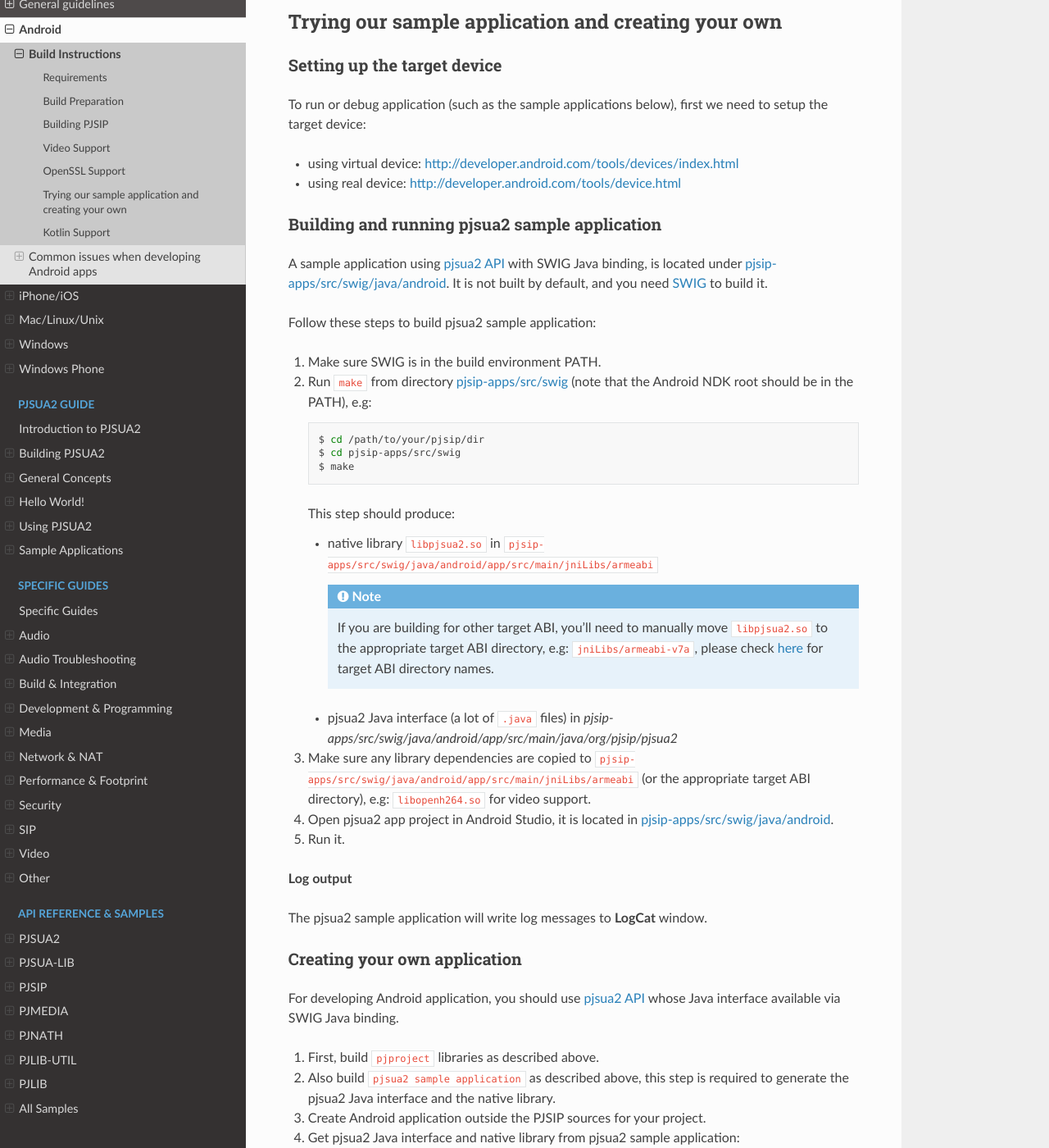
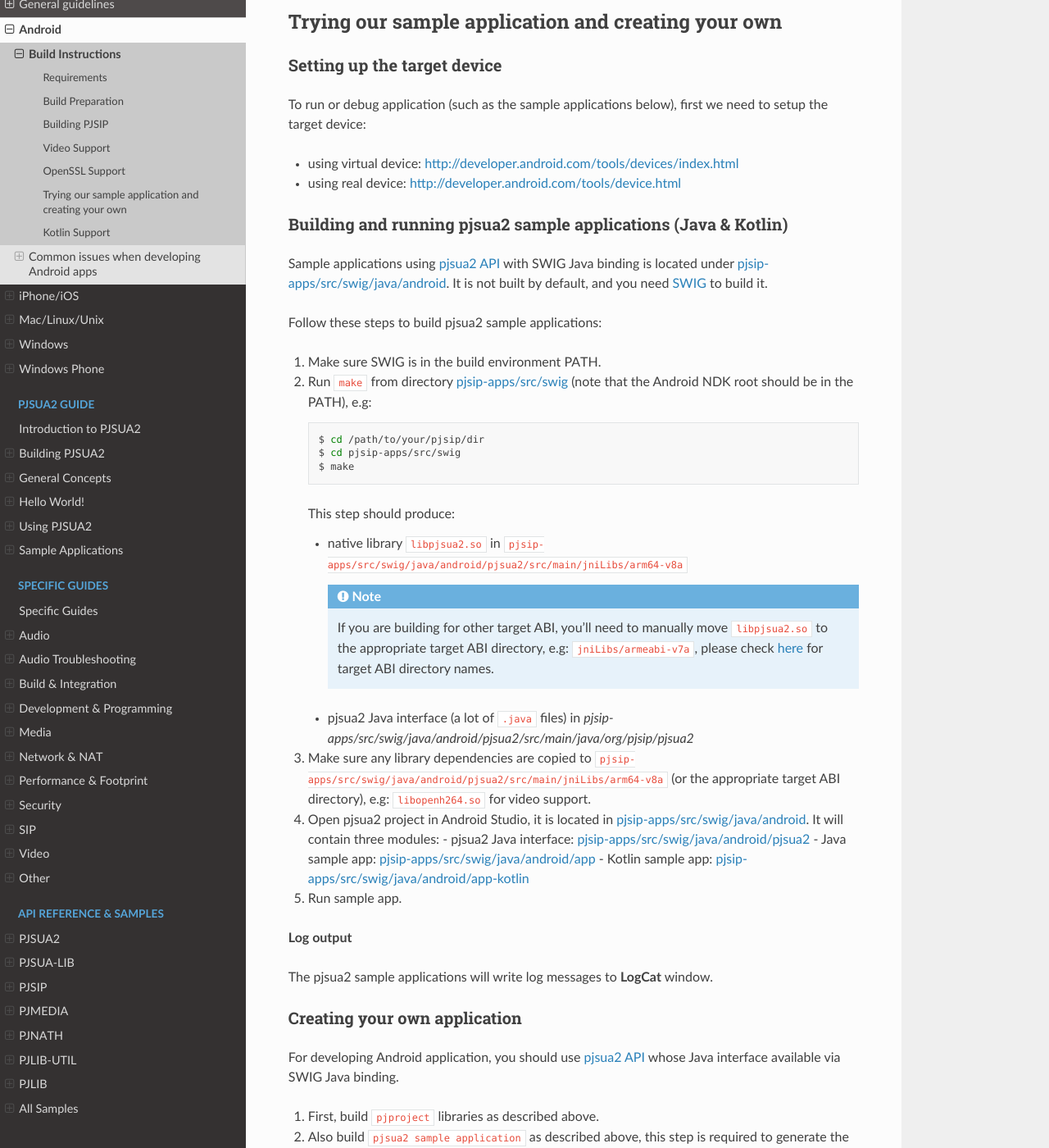
Before and after one commit to pjsip/pjproject_docs, a Sphinx documentation site: the page built from docs/source/get-started/android/build_instructions.rst, in a window 1280 px wide and 1400 px high, scrolled down 5589 px. Shown: the whole window at 82% size. Built offline with Sphinx 7.4.7 and the Read the Docs theme 2.0.0, drawn with Linux system fonts in a browser that asks for light colours; the version number could not be read and is left out; some of the changed text lies outside the part shown.

Commit message:
Update get-started/android/build_instructions.rst for Kotlin sample app

```diff
--- a/docs/source/get-started/android/build_instructions.rst
+++ b/docs/source/get-started/android/build_instructions.rst
@@ -284,14 +284,14 @@
 
 .. _android_pjsua2:
 
-Building and running pjsua2 sample application
+Building and running pjsua2 sample applications (Java & Kotlin)
 ^^^^^^^^^^^^^^^^^^^^^^^^^^^^^^^^^^^^^^^^^^^^^^^^^^^^^^^^^^^^^^^^
 
-A sample application using :doc:`pjsua2 API </api/pjsua2/ref>` with SWIG Java binding,
+Sample applications using :doc:`pjsua2 API </api/pjsua2/ref>` with SWIG Java binding
 is located under :source:`pjsip-apps/src/swig/java/android`. It is not built by
 default, and you need `SWIG <http://www.swig.org/download.html>`__ to build it.
 
-Follow these steps to build pjsua2 sample application:
+Follow these steps to build pjsua2 sample applications:
 
 #. Make sure SWIG is in the build environment PATH.
 #. Run ``make`` from directory :source:`pjsip-apps/src/swig` (note that the
@@ -305,7 +305,7 @@
 
    This step should produce:
 
-   * native library ``libpjsua2.so`` in ``pjsip-apps/src/swig/java/android/app/src/main/jniLibs/armeabi``
+   * native library ``libpjsua2.so`` in ``pjsip-apps/src/swig/java/android/pjsua2/src/main/jniLibs/arm64-v8a``
 
      .. note::
 
@@ -315,19 +315,23 @@
         for target ABI directory names.
 
    * pjsua2 Java interface (a lot of ``.java`` files) in
-     `pjsip-apps/src/swig/java/android/app/src/main/java/org/pjsip/pjsua2`
+     `pjsip-apps/src/swig/java/android/pjsua2/src/main/java/org/pjsip/pjsua2`
 
 #. Make sure any library dependencies are copied to
-   ``pjsip-apps/src/swig/java/android/app/src/main/jniLibs/armeabi``
+   ``pjsip-apps/src/swig/java/android/pjsua2/src/main/jniLibs/arm64-v8a``
    (or the appropriate target ABI directory), e.g: ``libopenh264.so`` for video
    support.
-#. Open pjsua2 app project in Android Studio, it is located in
+#. Open pjsua2 project in Android Studio, it is located in
    :source:`pjsip-apps/src/swig/java/android`.
-#. Run it.
+   It will contain three modules:
+   - pjsua2 Java interface: :source:`pjsip-apps/src/swig/java/android/pjsua2`
+   - Java sample app: :source:`pjsip-apps/src/swig/java/android/app`
+   - Kotlin sample app: :source:`pjsip-apps/src/swig/java/android/app-kotlin`
+#. Run sample app.
 
 **Log output**
 
-The pjsua2 sample application will write log messages to **LogCat** window.
+The pjsua2 sample applications will write log messages to **LogCat** window.
 
 .. _android_create_app:
 
```
